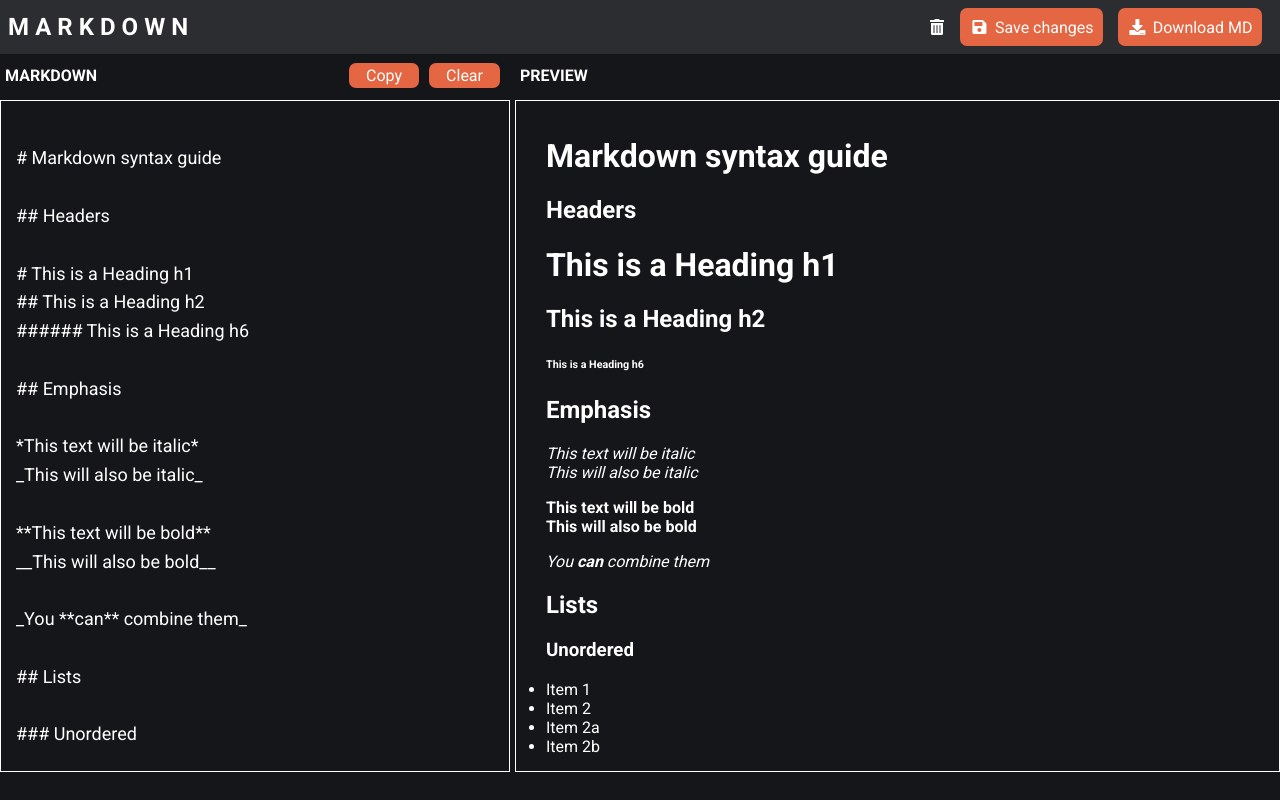
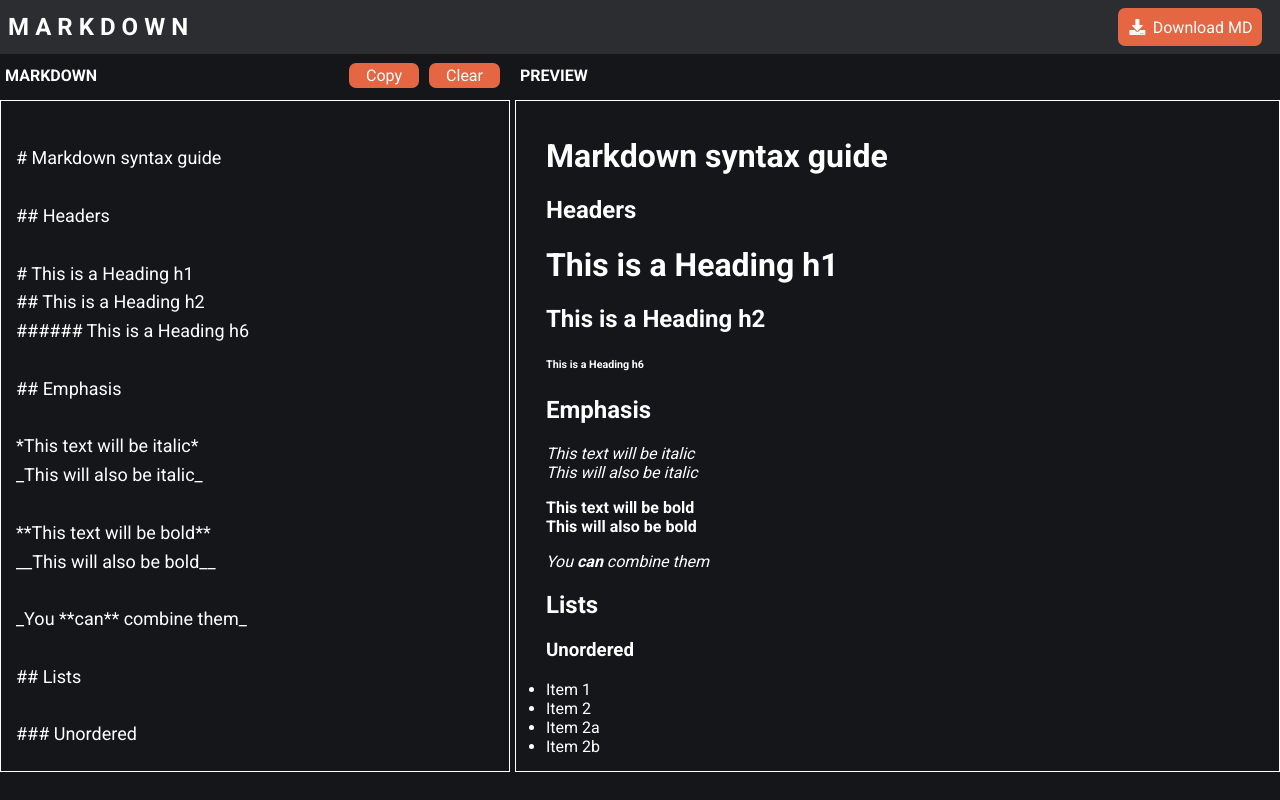
Before and after one commit to abishek0057/markdown-editor, a React (Vite) app: page / in a window 1280 px wide. Built offline with nearby package versions, Linux system fonts and the light colour scheme.

Commit message:
before adding download

```diff
--- a/src/components/DownloadBtn.jsx
+++ b/src/components/DownloadBtn.jsx
@@ -1,10 +1,15 @@
 import React from "react";
 import { FaDownload } from "react-icons/fa";
 import "../styles/style.scss";
-const DownloadBtn = () => {
+const DownloadBtn = ({ handleDownload }) => {
   return (
-    <div className='saveBtn'>
-      <FaDownload className='saveIcon' />
+    <div
+      className='downloadBtn'
+      onClick={() => {
+        handleDownload();
+      }}
+    >
+      <FaDownload className='downloadIcon' />
       <p>Download MD</p>
     </div>
   );
--- a/src/components/MainBody.jsx
+++ b/src/components/MainBody.jsx
@@ -31,6 +31,17 @@ const MainBody = () => {
   const resetText = () => {
     setInput("");
     inputRef.current.focus();
+  };
+
+  const handleDownload = () => {
+    const fileData = new Blob([input], { type: "text/plain" });
+    const fileUrl = URL.createObjectURL(fileData);
+    const link = document.createElement("a");
+    link.href = fileUrl;
+    link.download = "file.txt";
+    document.body.appendChild(link);
+    link.click();
+    document.body.removeChild(link);
   };
 
   return (
--- a/src/components/SaveBtn.jsx
+++ /dev/null
@@ -1,13 +0,0 @@
-import React from "react";
-import { FaSave } from "react-icons/fa";
-import "../styles/style.scss";
-const SaveBtn = () => {
-  return (
-    <div className='saveBtn'>
-      <FaSave className='saveIcon' />
-      <p>Save changes</p>
-    </div>
-  );
-};
-
-export default SaveBtn;
--- a/src/components/TopBar.jsx
+++ b/src/components/TopBar.jsx
@@ -1,15 +1,13 @@
 import React from "react";
-import { FaTrashAlt } from "react-icons/fa";
-import SaveBtn from "./SaveBtn";
 import DownloadBtn from "./DownloadBtn";
+
+const handleDownload = () => console.log("hello");
 const TopBar = () => {
   return (
     <div className='topContainer'>
       <h2>MARKDOWN</h2>
       <div className='saveDel'>
-        <FaTrashAlt className='trashIcon' />
-        <SaveBtn />
-        <DownloadBtn />
+        <DownloadBtn handleDownload={handleDownload} />
       </div>
     </div>
   );
--- a/src/styles/style.scss
+++ b/src/styles/style.scss
@@ -27,7 +27,7 @@ body{
     }
   }
 
-.saveBtn {
+.downloadBtn {
     display: flex;
     justify-content: center;
     align-items: center;
@@ -45,7 +45,7 @@ body{
     }
 }
 
-.saveIcon{
+.downloadIcon{
     color: white;
     width: 25px;
 }
```
